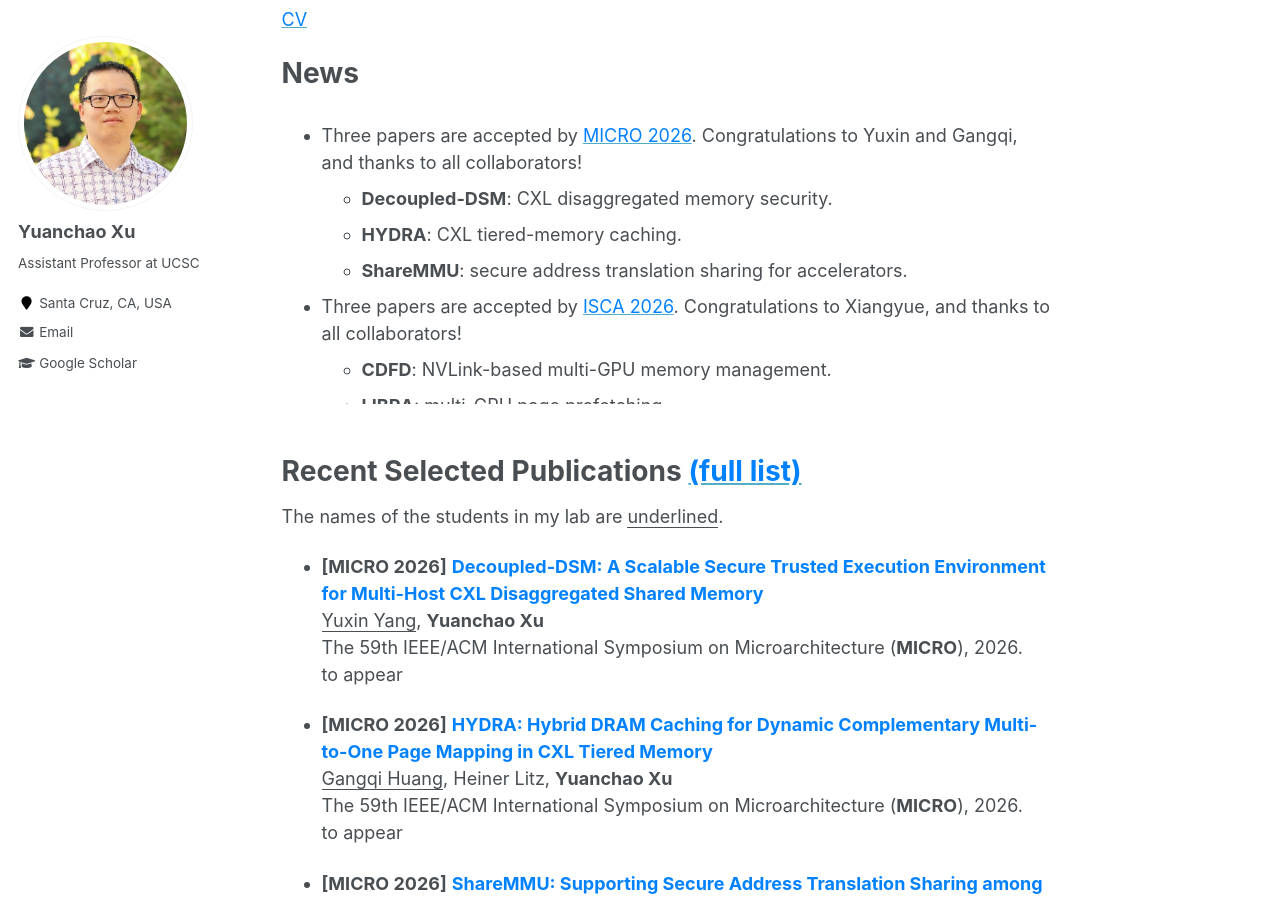
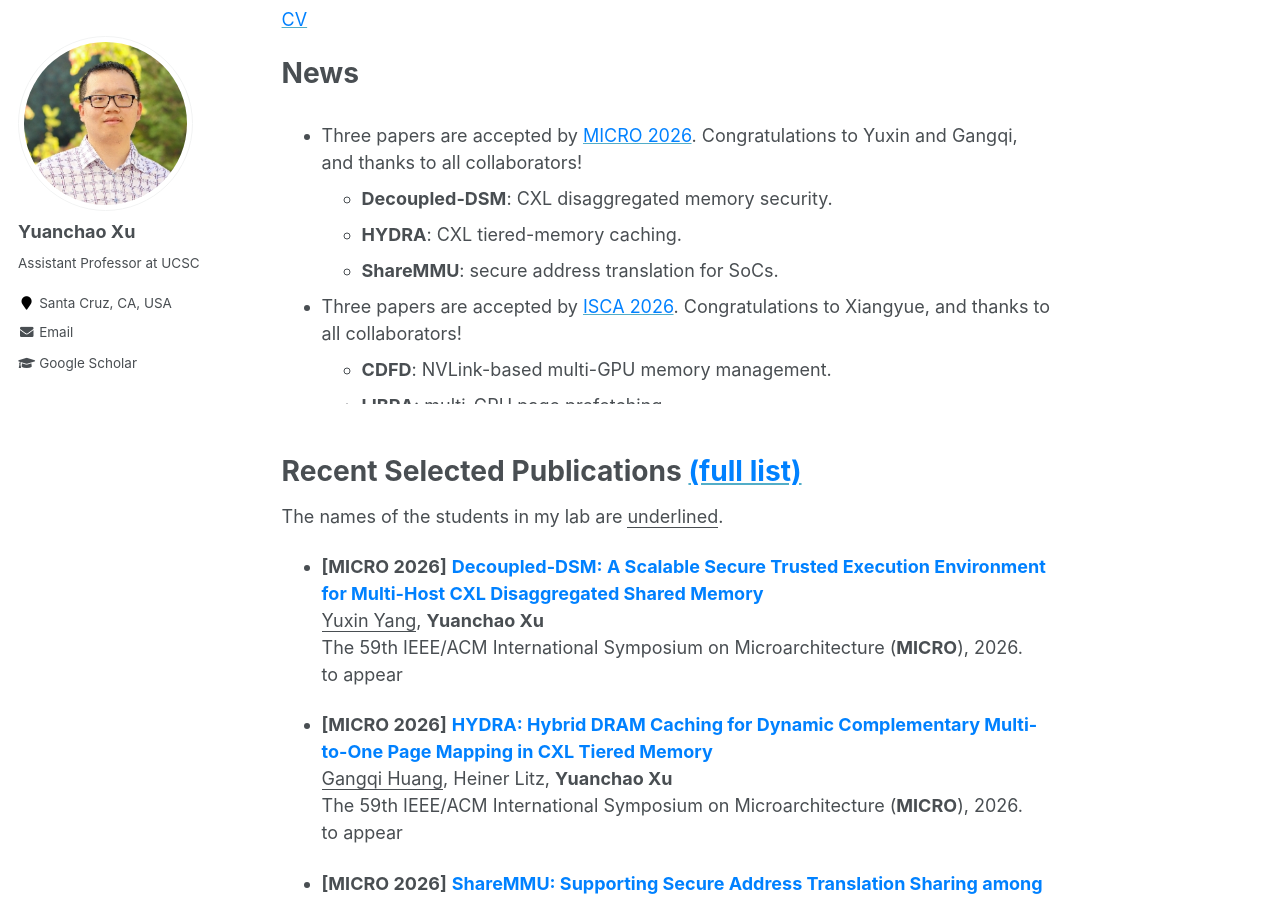
Before and after one commit to yuanchaoxu6/yuanchaoxu6.github.io, a Jekyll site: the page built from _pages/about.md, in a window 1280 px wide and 900 px high, scrolled down 439 px. Built offline with Jekyll 4.4.1, drawn with Linux system fonts in a browser that asks for light colours.

Commit message:
Update about.md

```diff
--- a/_pages/about.md
+++ b/_pages/about.md
@@ -25,7 +25,7 @@ News
 * Three papers are accepted by [<font color="#0081ff">MICRO 2026</font>](https://www.microarch.org/micro59/). Congratulations to Yuxin and Gangqi, and thanks to all collaborators!
   * **Decoupled-DSM**: CXL disaggregated memory security.
   * **HYDRA**: CXL tiered-memory caching.
-  * **ShareMMU**: secure address translation sharing for accelerators.
+  * **ShareMMU**: secure address translation for SoCs.
 
 * Three papers are accepted by [<font color="#0081ff">ISCA 2026</font>](https://iscaconf.org/isca2026/). Congratulations to Xiangyue, and thanks to all collaborators!
   * **CDFD**: NVLink-based multi-GPU memory management.
```
